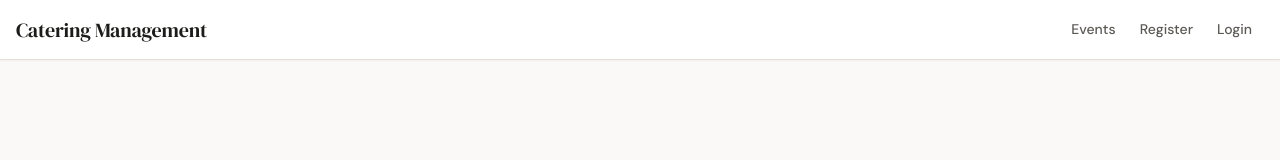
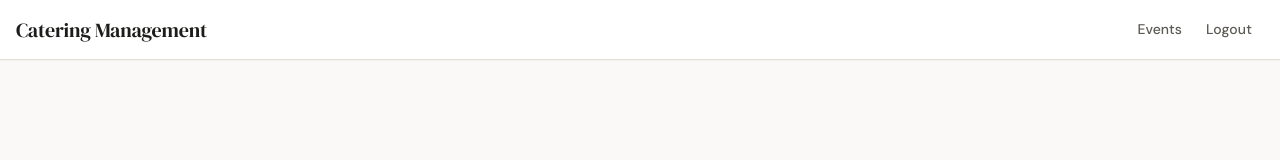
Before and after one commit to michelle-johanson/Catering_SCRUM, a React (Vite) app in the folder frontend/: page /login in a window 1280 px wide. Shown: the top 160 px of the page. Built offline with nearby package versions, Linux system fonts and the light colour scheme; no server answers; sample sign-in values are in the browser's storage.

Commit message:
Re-added logout button

```diff
--- a/frontend/src/App.tsx
+++ b/frontend/src/App.tsx
@@ -1,5 +1,5 @@
 import './App.css';
-import { Link, Route, Routes } from 'react-router-dom';
+import { Link, Route, Routes, useNavigate } from 'react-router-dom';
 import EventList from './components/EventList';
 import Register from './components/Register';
 import Login from './components/Login';
@@ -7,6 +7,14 @@ import ProtectedRoute from './components/ProtectedRoute';
 import CreateEventPage from './components/CreateEventPage';
 
 function App() {
+  const navigate = useNavigate();
+  const isAuthenticated = !!localStorage.getItem('token');
+
+  const handleLogout = () => {
+    localStorage.removeItem('token');
+    navigate('/login');
+  };
+
   return (
     <>
       <nav className="navbar navbar-expand-lg navbar-light px-3 fixed-top w-100">
@@ -24,9 +32,19 @@ function App() {
         </button>
         <div className="collapse navbar-collapse" id="navMenu">
           <div className="navbar-nav ms-auto">
-            <Link className="nav-link" to="/">Events</Link>
-            <Link className="nav-link" to="/register">Register</Link>
-            <Link className="nav-link" to="/login">Login</Link>
+            {isAuthenticated ? (
+              <>
+                <Link className="nav-link" to="/">Events</Link>
+                <button className="nav-link btn btn-link" onClick={handleLogout} style={{ textAlign: 'left' }}>
+                  Logout
+                </button>
+              </>
+            ) : (
+              <>
+                <Link className="nav-link" to="/register">Register</Link>
+                <Link className="nav-link" to="/login">Login</Link>
+              </>
+            )}
           </div>
         </div>
       </nav>
```
